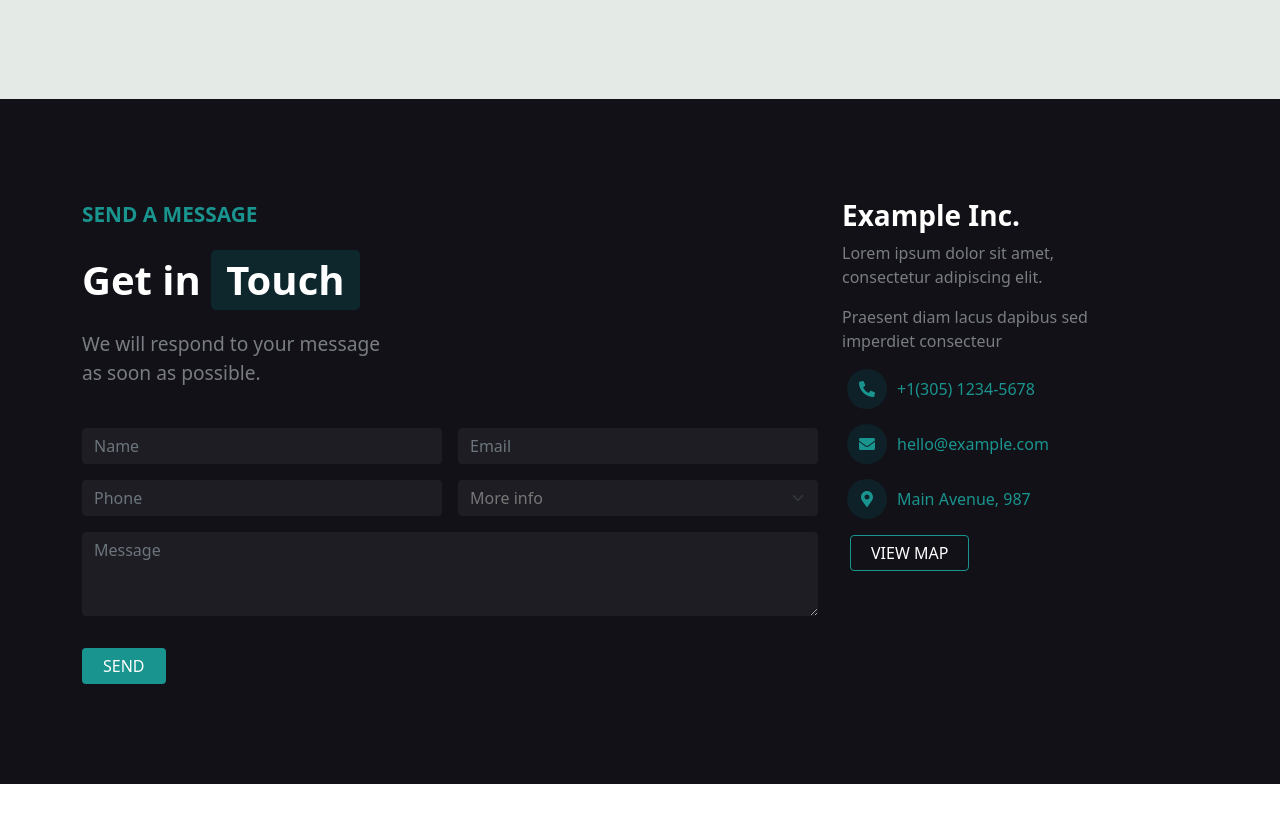
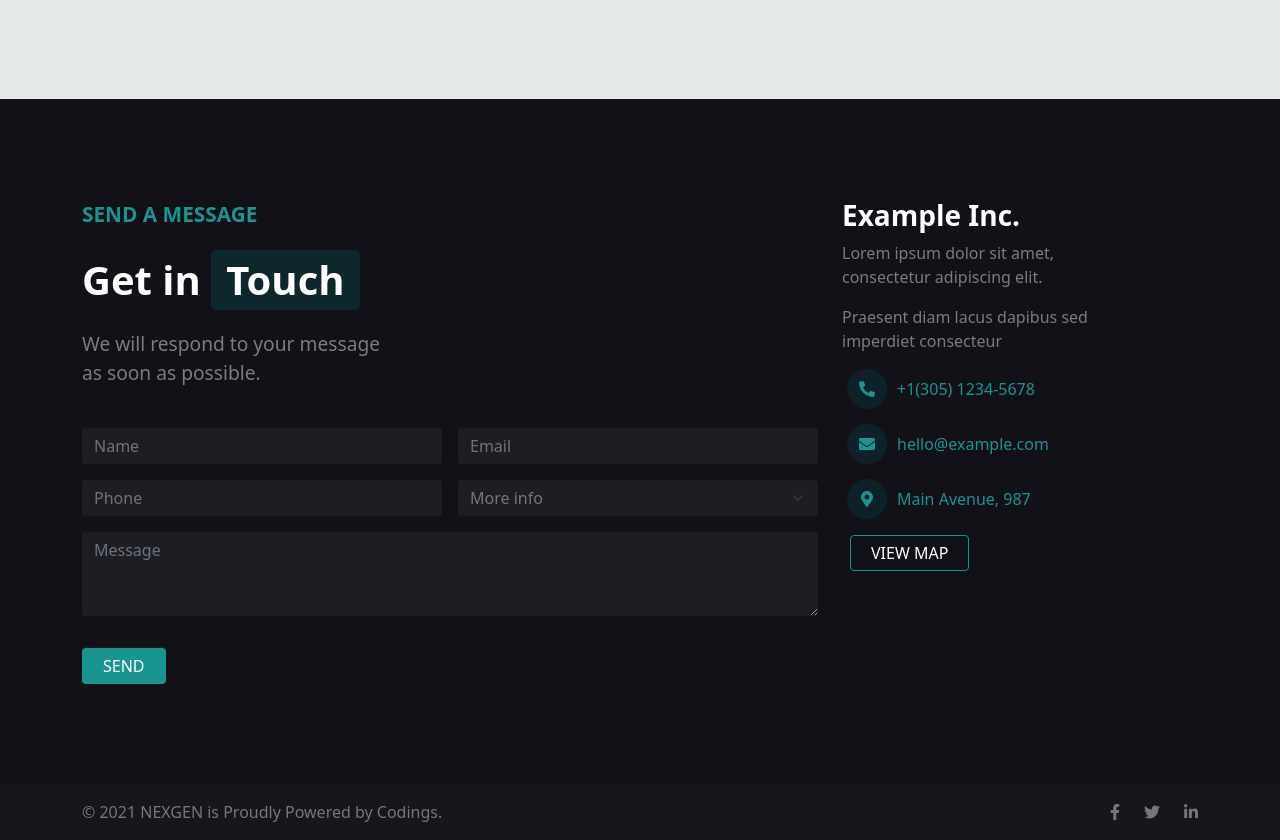
Before and after one commit to Francesco-Ostellari/proj-html-vuejs, a Vue app: page / in a window 1280 px wide. Shown: the part 5592-6432 px from the top of the page. Before the commit the page ends 6376 px from the top, so only its background shows below. Built offline with nearby package versions, Linux system fonts and the light colour scheme.

Commit message:
add-footer-bottom

```diff
--- a/src/components/Footer.vue
+++ b/src/components/Footer.vue
@@ -1,5 +1,6 @@
 <template>
   <footer>
+    <div class="footer-top">
       <div class="container">
         <div class="row">
           <div class="col-8">
@@ -91,6 +92,31 @@
           </div>
         </div>
       </div>
+    </div>
+    <div class="footer-bottom">
+      <div class="container">
+        <div class="row pt-3 pb-3">
+          <div class="col d-flex justify-content-between">
+            <div class="container-left">
+              <span>
+                &copy; 2021 NEXGEN is Proudly Powered by Codings.
+              </span>
+            </div>
+            <div class="container-right">
+              <span>
+                <i class="fab fa-facebook-f"></i>
+              </span>
+              <span class="ms-4 me-4">
+                <i class="fab fa-twitter"></i>
+              </span>
+              <span>
+                <i class="fab fa-linkedin-in"></i>
+              </span>
+            </div>
+          </div>
+        </div>
+      </div>
+    </div>
   </footer>
 </template>
 
@@ -102,8 +128,9 @@ export default {
 
 <style lang="scss" scoped>
   footer {
-    padding: 100px 0;
+    .footer-top {
       background-color: #111117;
+      padding: 100px 0 ;
       .text {
         padding-bottom: 20px;
         .subtitle {
@@ -189,4 +216,21 @@ export default {
         border: 1px solid #1a948f;
       }
     }
+    .footer-bottom {
+      background-color: #16161C;
+      color: #777777;
+      .container-left {
+        cursor: pointer;
+      }
+      .container-left:hover {
+        color: #1a948f;
+      }
+      .container-right {
+        cursor: pointer;
+      }
+      span:hover {
+        color: #1a948f;
+      }
+    }
+  }
 </style>
```
Lines whose indentation alone changed are shown as unchanged.
